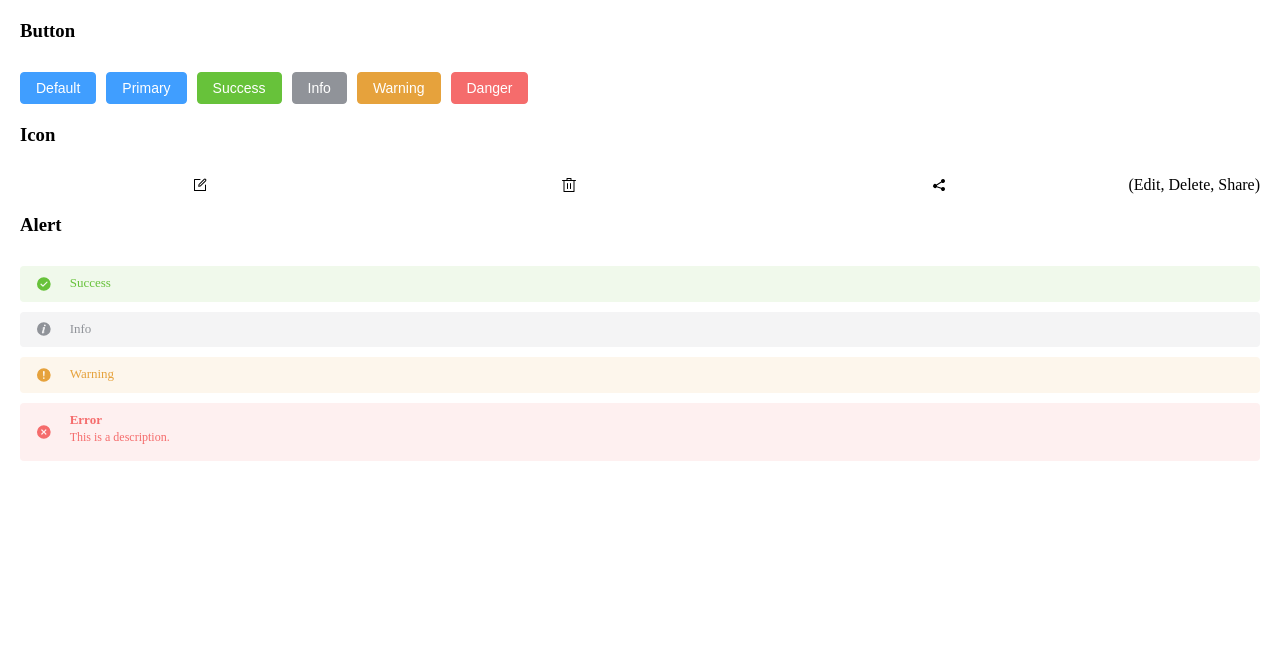
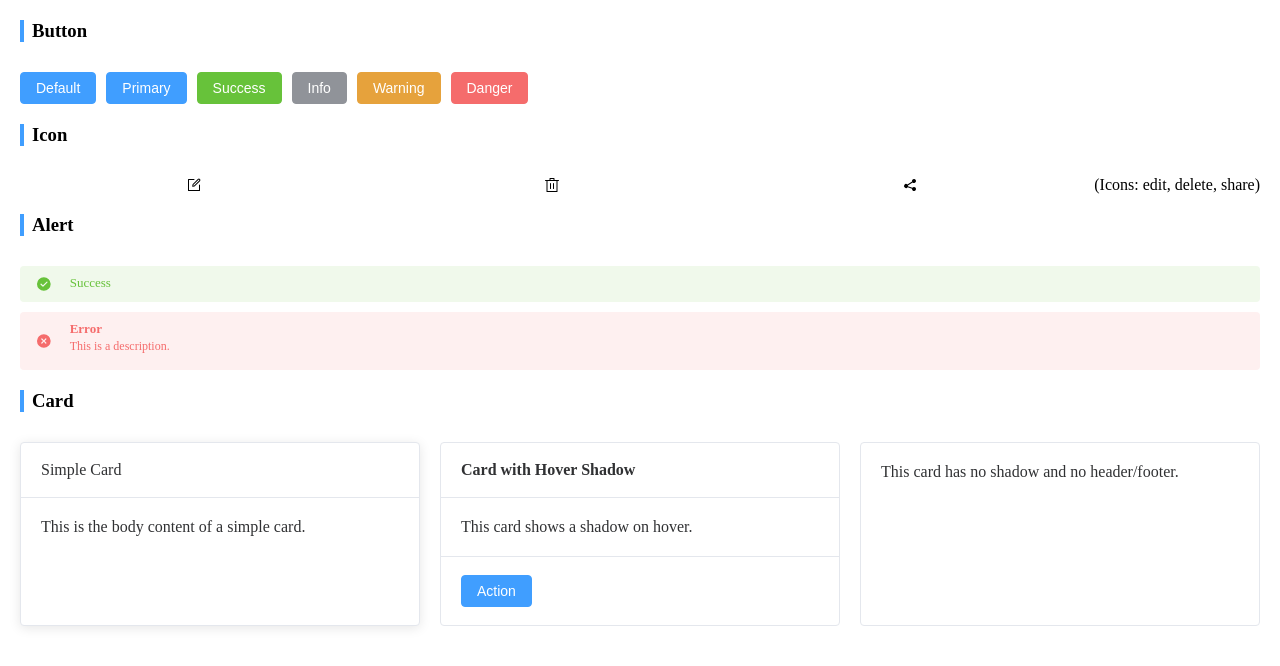
Before and after one commit to Tom-Lee-CN/ShopPilot, a Vue app in the folder frontend/: page / in a window 1280 px wide. Shown: the top 666 px of the page. Built offline with nearby package versions, Linux system fonts and the light colour scheme.

Commit message:
完成card组件的开发

```diff
--- a/frontend/src/components/HelloWorld.vue
+++ b/frontend/src/components/HelloWorld.vue
@@ -15,25 +15,39 @@
       <pilot-icon name="edit" />
       <pilot-icon name="delete" />
       <pilot-icon name="share" />
-      <span> (Edit, Delete, Share)</span>
+      <span>(Icons: edit, delete, share)</span>
     </div>
 
     <h3>Alert</h3>
     <div class="alert-row">
       <pilot-alert title="Success" type="success" show-icon />
-      <pilot-alert title="Info" type="info" show-icon />
-      <pilot-alert title="Warning" type="warning" show-icon />
       <pilot-alert title="Error" type="error" show-icon description="This is a description." />
+    </div>
+
+    <h3>Card</h3>
+    <div class="card-row">
+      <pilot-card header="Simple Card"> This is the body content of a simple card. </pilot-card>
+
+      <pilot-card shadow="hover">
+        <template #header>
+          <h4>Card with Hover Shadow</h4>
+        </template>
+        <div>This card shows a shadow on hover.</div>
+        <template #footer>
+          <pilot-button type="primary">Action</pilot-button>
+        </template>
+      </pilot-card>
+
+      <pilot-card shadow="never"> This card has no shadow and no header/footer. </pilot-card>
     </div>
   </div>
 </template>
+
 <script>
-import PilotButton from '../packages/Button';
 export default {
   name: 'HelloWorld',
-  components: {
-    PilotButton,
-  },
+  // 全局注册后，这里保持为空
+  components: {},
 };
 </script>
 
@@ -48,6 +62,8 @@ export default {
 h3 {
   margin-bottom: 10px;
   font-weight: 600;
+  border-left: 4px solid #409eff;
+  padding-left: 8px;
 }
 
 .row {
@@ -63,4 +79,12 @@ h3 {
   gap: 10px;
   width: 100%;
 }
+
+.card-row {
+  display: grid;
+  // 创建一个响应式的网格布局
+  grid-template-columns: repeat(auto-fill, minmax(300px, 1fr));
+  gap: 20px;
+  width: 100%;
+}
 </style>
--- /dev/null
+++ b/frontend/src/packages/Card/card.vue
@@ -0,0 +1,57 @@
+<template>
+  <div class="pilot-card" :class="`is-${shadow}-shadow`">
+    <div v-if="$slots.header || header" class="pilot-card__header">
+      <slot name="header">{{ header }}</slot>
+    </div>
+    <div class="pilot-card__body">
+      <slot></slot>
+    </div>
+    <div v-if="$slots.footer" class="pilot-card__footer">
+      <slot name="footer"></slot>
+    </div>
+  </div>
+</template>
+<script>
+export default {
+  name: 'PilotCard',
+  props: {
+    header: {
+      type: String,
+      default: '',
+    },
+    shadow: {
+      type: String,
+      default: 'always', // always, hover, never
+    },
+  },
+};
+</script>
+<style scoped lang="scss">
+.pilot-card {
+  border: 1px solid #e4e7ed;
+  border-radius: 4px;
+  background-color: #fff;
+  overflow: hidden;
+  color: #303133;
+  transition: 0.3s;
+  &.is-always-shadow {
+    box-shadow: 0 2px 12px 0 rgba(0, 0, 0, 0.1);
+  }
+  &.is-hover-shadow:hover {
+    box-shadow: 0 2px 12px 0 rgba(0, 0, 0, 0.1);
+  }
+  &__header {
+    padding: 18px 20px;
+    border-bottom: 1px solid #e4e7ed;
+    box-sizing: border-box;
+  }
+  &__body {
+    padding: 20px;
+  }
+  &__footer {
+    padding: 18px 20px;
+    border-top: 1px solid #e4e7ed;
+    box-sizing: border-box;
+  }
+}
+</style>
--- /dev/null
+++ b/frontend/src/packages/Card/index.js
@@ -0,0 +1,2 @@
+import PilotCard from './card.vue';
+export default PilotCard;
--- a/frontend/src/packages/index.js
+++ b/frontend/src/packages/index.js
@@ -1,8 +1,9 @@
 import PilotButton from './Button';
 import PilotIcon from './Icon';
 import PilotAlert from './Alert';
+import PilotCard from './Card';
 
-const components = [PilotButton, PilotIcon, PilotAlert];
+const components = [PilotButton, PilotIcon, PilotAlert, PilotCard];
 
 const install = (app) => {
   components.forEach((component) => {
@@ -14,4 +15,4 @@ export default {
   install,
 };
 
-export { PilotButton, PilotIcon, PilotAlert };
+export { PilotButton, PilotIcon, PilotAlert, PilotCard };
```
